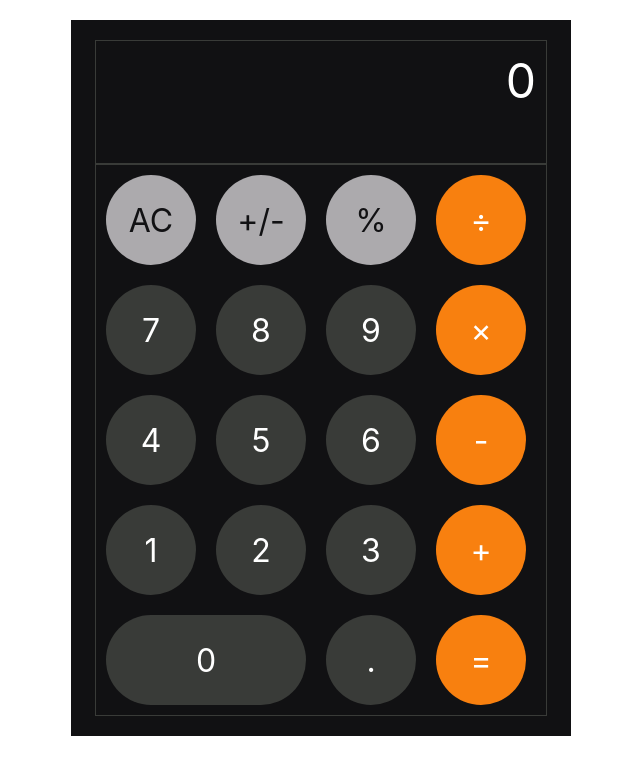
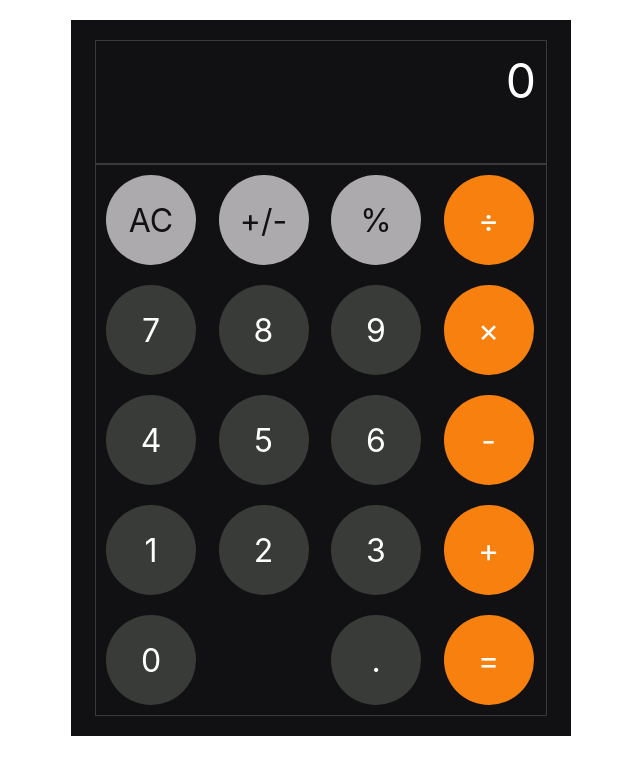
Before and after one commit to ErikKimsey/WindSprint_Calc, a React (Create React App) app: page / in a window 1280 px wide. Shown: the top 774 px of the page, without its empty margins (319-959 px from the left). Built offline with nearby package versions, Linux system fonts and the light colour scheme.

Commit message:
Applied Grid to buttoncontainer styles. Added zero input type to getInput in App

```diff
--- a/src/App.js
+++ b/src/App.js
@@ -20,7 +20,7 @@ class App extends Component {
 
 
   getInput = (input) => {
-    if(input.type === 'number'){
+    if(input.type === 'number' || input.type === 'zero'){
         this.setCalculation(input.display);
     }
     if (input.type === 'equals'){
@@ -57,10 +57,12 @@ class App extends Component {
 
   setCalculation = (input) => {
     let calc = this.state.calculation;
+    console.log('input for zero >> ', input);
+
     if(calc[0] === '0') {
       calc[0] = input;
       this.setState({ calculation: calc});
-    } else if (calc[this.state.calcIndex] == undefined){
+    } else if (calc[this.state.calcIndex] === undefined){
       calc.push(input);
       this.setState({ calculation: calc});
     } else {
--- a/src/Buttons/components/button.scss
+++ b/src/Buttons/components/button.scss
@@ -9,7 +9,7 @@
   border: 0px;
   border-radius: 50px;
   margin: 10px;
-  display: flex;
+  display: grid;
   justify-content: center;
   align-items: center;
 }
@@ -38,7 +38,9 @@
 
   .zero {
     background-color: $numberGray;
-    width: 200px;
+    // width: 200px;
+    // grid-area: 2fr;
+    grid-column: 1 / span 2;
         &:active {
           background-color: darken( $numberGray , 10% );
         }
--- a/src/Buttons/containers/buttoncontainer.scss
+++ b/src/Buttons/containers/buttoncontainer.scss
@@ -6,6 +6,8 @@
   color:$white;
   width: 90%;
   border: solid 1px $numberGray;
-  display: flex;
-  flex-flow: row wrap;
+  // display: flex;
+  // flex-flow: row wrap;
+  display: grid;
+  grid-template-columns: repeat(4, auto);
 }
```
